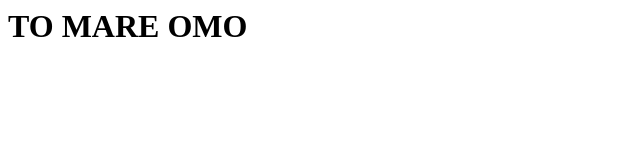
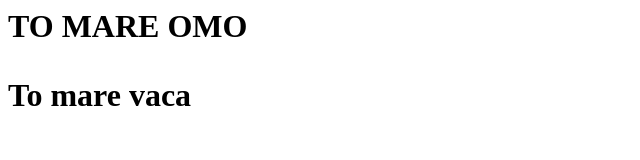
Before and after one commit to Zanzi97XX/repoTest1, a plain HTML site: page index.html in a window 1280 px wide. Shown: the whole page, without its empty margins (0-640 px from the left). Drawn offline with Linux system fonts and the light colour scheme.

Commit message:
added mare

```diff
--- a/index.html
+++ b/index.html
@@ -2,6 +2,6 @@
 	<head></head>
 	<body>
 		<h1>TO MARE OMO<h1>
-
+		<p>To mare vaca</p>
 				</body>
 </html>
```
